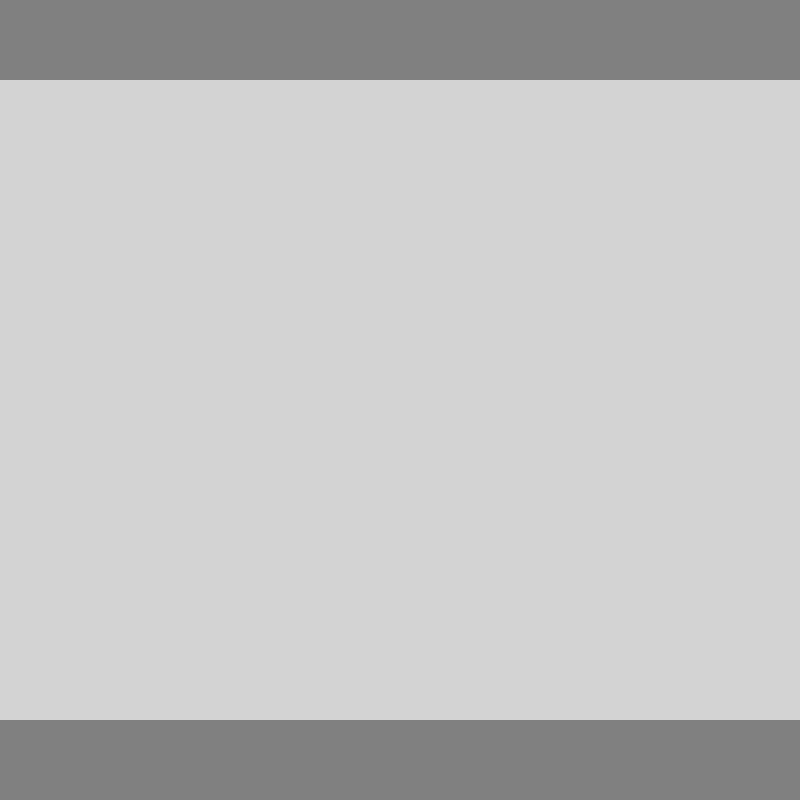
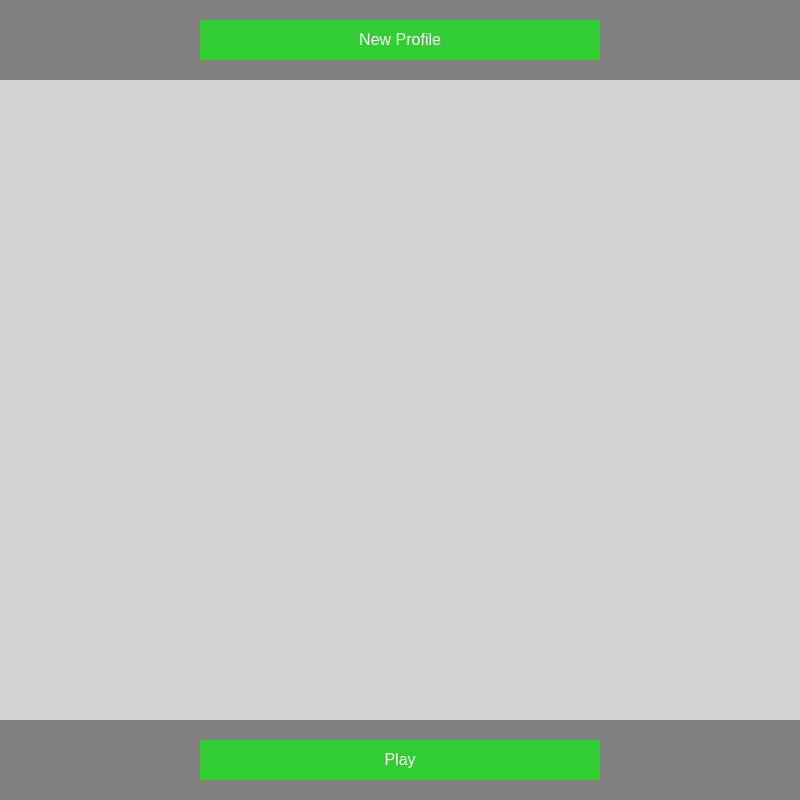
Before and after one commit to TheBrokenRail/MCLauncher, an Electron app: page index.html in a window 800 px wide. Drawn offline with Linux system fonts and the light colour scheme.

Commit message:
Update GUI

```diff
--- a/index.html
+++ b/index.html
@@ -1,6 +1,14 @@
-<div id="toolbar"></div>
+<div id="toolbar">
+  <div class="button">
+    <span class="buttonText">New Profile</span>
+  </div>
+</div>
 <div id="profiles"></div>
-<div id="action"></div>
+<div id="action">
+  <div class="button">
+    <span class="buttonText">Play</span>
+  </div>
+</div>
 <style>
 #toolbar {
   position: absolute;
@@ -9,6 +17,25 @@
   width: 100%;
   height: 10%;
   background-color: grey;
+}
+.button {
+  position: absolute;
+  display: table;
+  top: 25%;
+  left: 25%;
+  width: 50%;
+  height: 50%;
+  background-color: limegreen;
+  font-family: sans-serif;
+  text-align: center;
+  color: white;
+}
+.button:hover {
+  background-color: lime;
+}
+.buttonText {
+  display: table-cell;
+  vertical-align: middle;
 }
 #profiles {
   position: absolute;
@@ -28,3 +55,14 @@
   background-color: grey;
 }
 </style>
+<script>
+const { BrowserWindow } = require('electron').remote;
+
+let win = new BrowserWindow({width: 300, height: 400});
+
+win.loadURL(url.format({
+  pathname: path.join(__dirname, 'login.html'),
+  protocol: 'file:',
+  slashes: true
+}));
+</script>
--- a/index.js
+++ b/index.js
@@ -1,7 +1,8 @@
-const {app, BrowserWindow} = require('electron');
+const { app, BrowserWindow } = require('electron');
 const path = require('path');
 const url = require('url');
 
+let win = null;
 function createWindow () {
   // Create the browser window.
   win = new BrowserWindow({width: 800, height: 600});
```
